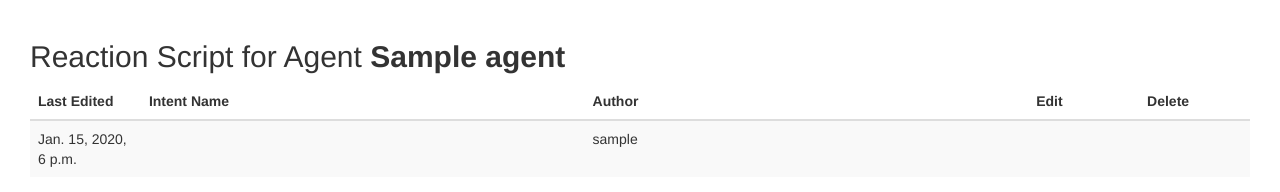
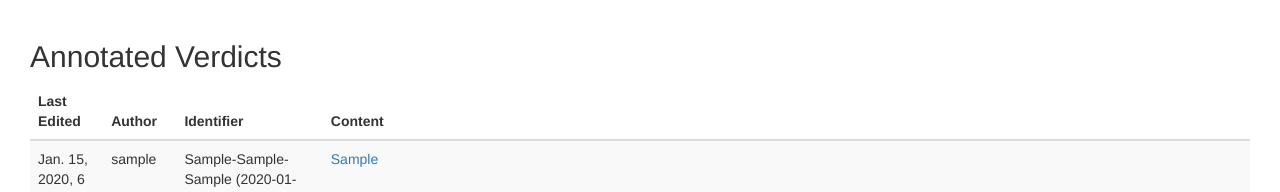
Before and after one commit to henryyang42/verdict_annotation, a Django app: template verdict_annotation/templates/editor/list.html in a window 1280 px wide. Shown: the part 52-244 px from the top of the page. Run offline with Django 3.2, Linux system fonts and the light colour scheme; tables that the repository leaves empty hold one stand-in row (values such as "Sample post"); the template is opened without the code that fills it: values that come from a table or form of the project are taken from there, most other values are stand-ins (such as "Sample title", 1, 10 or a date in 2020); parts of the project's set-up code (start-up, migrations or seed data) failed here and were passed over; some libraries are stand-ins or nearby versions.

Commit message:
Finish list view

```diff
--- a/verdict_annotation/editor/models.py
+++ b/verdict_annotation/editor/models.py
@@ -18,6 +18,12 @@ class Verdict(models.Model):
     date = models.CharField(max_length=10, default='')
     raw = models.TextField(blank=True)
 
+    def __str__(self):
+        return "{court_type}-{court_no}-{verdict_no} ({date})".format(
+            court_type=self.court_type, court_no=self.court_no,
+            verdict_no=self.verdict_no, date=self.date
+        )
+
 
 class Annotation(models.Model):
     NOT_DONE, PENDING, DONE = 'Not done', 'Pass', 'Done'
--- a/verdict_annotation/templates/editor/list.html
+++ b/verdict_annotation/templates/editor/list.html
@@ -2,30 +2,24 @@
 {% block body %}
 
 <div class="container-fluid">
-  <h2>Reaction Script for Agent <b>{{ agent.agent_name }}</b></h2>
+  <h2>Annotated Verdicts</h2>
   <table class="table table-striped">
     <thead>
       <tr>
         <th>Last Edited</th>
-        <th>Intent Name</th>
         <th>Author</th>
-        <th>Edit</th>
-        <th>Delete</th>
+        <th>Identifier</th>
+        <th>Content</th>
       </tr>
     </thead>
     <tbody>
 
       {% for annotation in annotations %}
       <tr>
-        <td width="5%">{{ annotation.update_time }}</td>
-        <td width="20%">{{ annotation.intent }}</td>
-        <td width="20%">{{ annotation.author.username }}</td>
-        <td width="5%">
-
-        </td>
-        <td width="5%">
-
-        </td>
+        <td width="6%">{{ annotation.update_time }}</td>
+        <td width="6%">{{ annotation.author.username }}</td>
+        <td width="12%">{{ annotation.verdict }}</td>
+        <td width="76%"><a href="/anno?id={{ annotation.verdict.id }}">{{ annotation.verdict.raw|truncatechars:200 }}</a></td>
       </tr>
       {% endfor %}
     </tbody>
--- a/verdict_annotation/verdict_annotation/urls.py
+++ b/verdict_annotation/verdict_annotation/urls.py
@@ -21,8 +21,8 @@ from django.views.generic import RedirectView
 
 urlpatterns = [
     path('admin/', admin.site.urls),
-    path('editor/', include('editor.urls')),
+    path('anno/', include('editor.urls')),
     path('auth/', include('auth.urls')),
-    path('', RedirectView.as_view(url='/editor/list_agent')),
+    path('', RedirectView.as_view(url='/anno/list')),
 ] + static(settings.MEDIA_URL, document_root=settings.MEDIA_ROOT) \
   + static(settings.STATIC_URL, document_root=settings.STATIC_ROOT)
```
Also changed, not shown: verdict_annotation/editor/views.py (+13 -12 lines).
